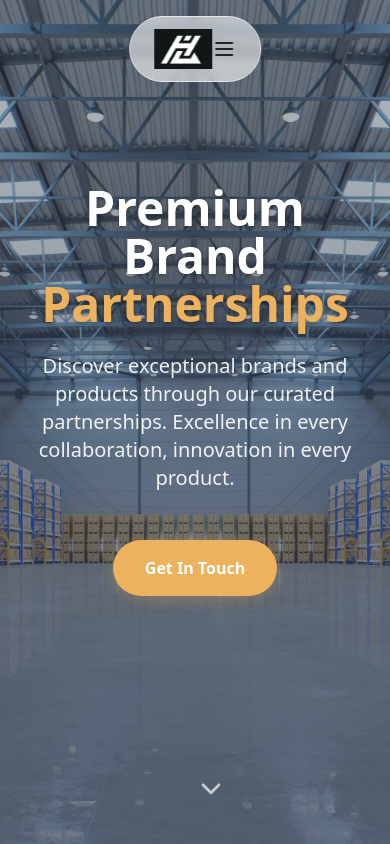
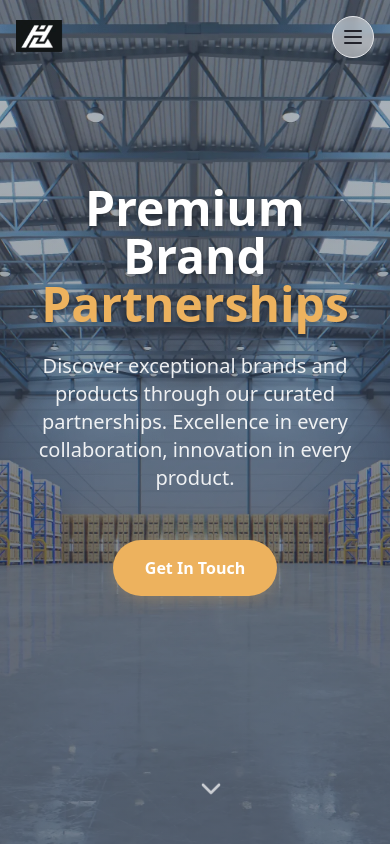
Before and after one commit to RajveerKalsi/partner-hub-design, a React (Vite) app: page / in a window 390 px wide. Shown: the top 844 px of the page. Built offline with nearby package versions, Linux system fonts and the light colour scheme; the HTML template or start-up script is replaced by a standard one.

Commit message:
hamburger changes

```diff
--- a/src/components/Navigation.tsx
+++ b/src/components/Navigation.tsx
@@ -1,6 +1,6 @@
-import { useState, useEffect } from 'react';
-import { Menu, X } from 'lucide-react';
-import { useNavigate, useLocation } from 'react-router-dom';
+import { useState, useEffect } from "react";
+import { Menu, X } from "lucide-react";
+import { useNavigate, useLocation } from "react-router-dom";
 
 const Navigation = () => {
   const [isOpen, setIsOpen] = useState(false);
@@ -9,37 +9,29 @@ const Navigation = () => {
   const location = useLocation();
 
   useEffect(() => {
-    const handleScroll = () => {
-      setScrolled(window.scrollY > 50);
-    };
-
-    window.addEventListener('scroll', handleScroll);
-    return () => window.removeEventListener('scroll', handleScroll);
+    const handleScroll = () => setScrolled(window.scrollY > 50);
+    window.addEventListener("scroll", handleScroll);
+    return () => window.removeEventListener("scroll", handleScroll);
   }, []);
 
   const navItems = [
-    { name: 'Home', href: '#home' },
-    { name: 'About Us', href: '#about' },
-    { name: 'Categories', href: '#categories' },
-    { name: 'Products', href: '#products' },
-    { name: 'Contact', href: '#contact' }
+    { name: "Home", href: "#home" },
+    { name: "About Us", href: "#about" },
+    { name: "Categories", href: "#categories" },
+    { name: "Products", href: "#products" },
+    { name: "Contact", href: "#contact" },
   ];
 
   const scrollToSection = (href: string) => {
-    if (href.startsWith('#')) {
-      if (location.pathname !== '/') {
-        navigate('/');
+    if (href.startsWith("#")) {
+      if (location.pathname !== "/") {
+        navigate("/");
         setTimeout(() => {
           const element = document.querySelector(href);
-          if (element) {
-            element.scrollIntoView({ behavior: 'smooth' });
-          }
+          element?.scrollIntoView({ behavior: "smooth" });
         }, 100);
       } else {
-        const element = document.querySelector(href);
-        if (element) {
-          element.scrollIntoView({ behavior: 'smooth' });
-        }
+        document.querySelector(href)?.scrollIntoView({ behavior: "smooth" });
       }
       setIsOpen(false);
     }
@@ -47,19 +39,23 @@ const Navigation = () => {
 
   return (
     <>
-      <nav className={`nav-floating transition-all duration-300 ${scrolled ? 'bg-card/98' : 'bg-card/60'} backdrop-blur-sm border-b border-border`}>
-        <div className="flex items-center justify-between">
-          {/* Logo */}
+      {/* ====================== Desktop Nav ====================== */}
+      <nav
+        className={`hidden md:flex nav-floating transition-all space-x-8 duration-300 items-center justify-between mx-auto max-w-6xl px-6 ${
+          scrolled ? "bg-card/100" : "bg-card/50"
+        } backdrop-blur-sm border-b border-border`}
+      >
+        {/* Logo inside container */}
         <div className="flex items-center">
           <img
             src="/h-l.png"
             alt="Logo"
-              className="h-10 w-auto object-contain"
+            className="h-8 w-auto object-contain"
           />
         </div>
 
-          {/* Desktop Navigation */}
-          <div className="hidden md:flex items-center space-x-8 ml-10">
+        {/* Desktop Nav Items */}
+        <div className="flex items-center space-x-8">
           {navItems.map((item) => (
             <button
               key={item.name}
@@ -70,22 +66,32 @@ const Navigation = () => {
             </button>
           ))}
         </div>
+      </nav>
 
-          {/* Mobile Menu Button */}
+      {/* ====================== Mobile Nav ====================== */}
+      {/* Mobile Logo (separate, pinned left) */}
+      <div className="fixed top-5 left-4 z-50 md:hidden pointer-events-none">
+        <img src="/h-l.png" alt="Logo" className="h-8 w-auto object-contain" />
+      </div>
+
+      {/* Mobile Hamburger (separate, pinned right with its own background) */}
       <button
         onClick={() => setIsOpen(!isOpen)}
-            className="md:hidden text-foreground hover:text-primary transition-colors"
+        className={`md:hidden fixed top-4 right-4 z-50 p-2 rounded-full border border-border
+    ${scrolled ? "bg-card/100" : "bg-card/50"}
+    backdrop-blur-sm text-foreground hover:bg-card/90 transition-colors`}
       >
         {isOpen ? <X size={24} /> : <Menu size={24} />}
       </button>
-        </div>
-      </nav>
 
       {/* Mobile Menu */}
       {isOpen && (
         <div className="fixed inset-0 z-40 md:hidden">
-          <div className="fixed inset-0 bg-black/50 backdrop-blur-sm" onClick={() => setIsOpen(false)} />
-          <div className="fixed top-20 left-1/2 -translate-x-1/2 w-11/12 max-w-sm bg-card rounded-2xl border border-border shadow-2xl">
+          <div
+            className="fixed inset-0 bg-black/50 backdrop-blur-sm"
+            onClick={() => setIsOpen(false)}
+          />
+          <div className="fixed top-16 right-4 w-60 bg-card rounded-2xl border border-border shadow-2xl">
             <div className="p-6 space-y-4">
               {navItems.map((item) => (
                 <button
```
Lines whose indentation alone changed are shown as unchanged.
